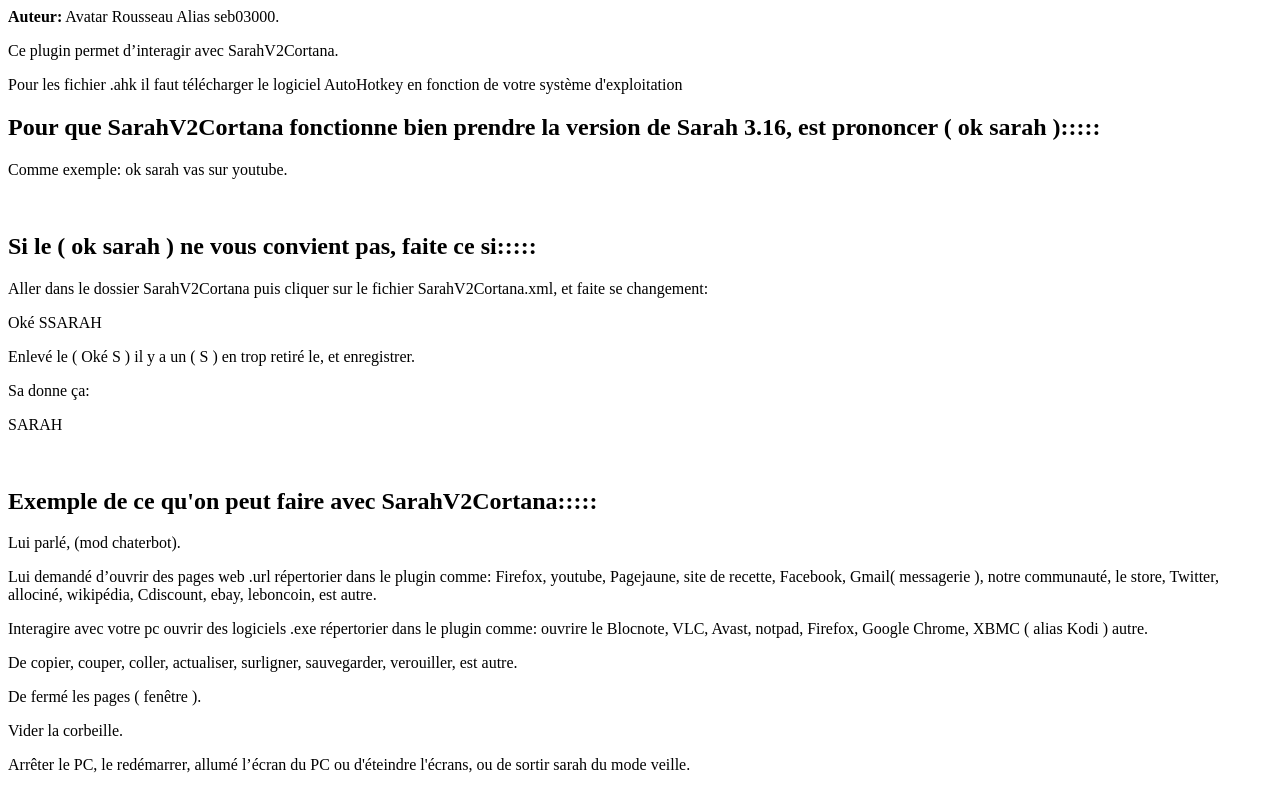
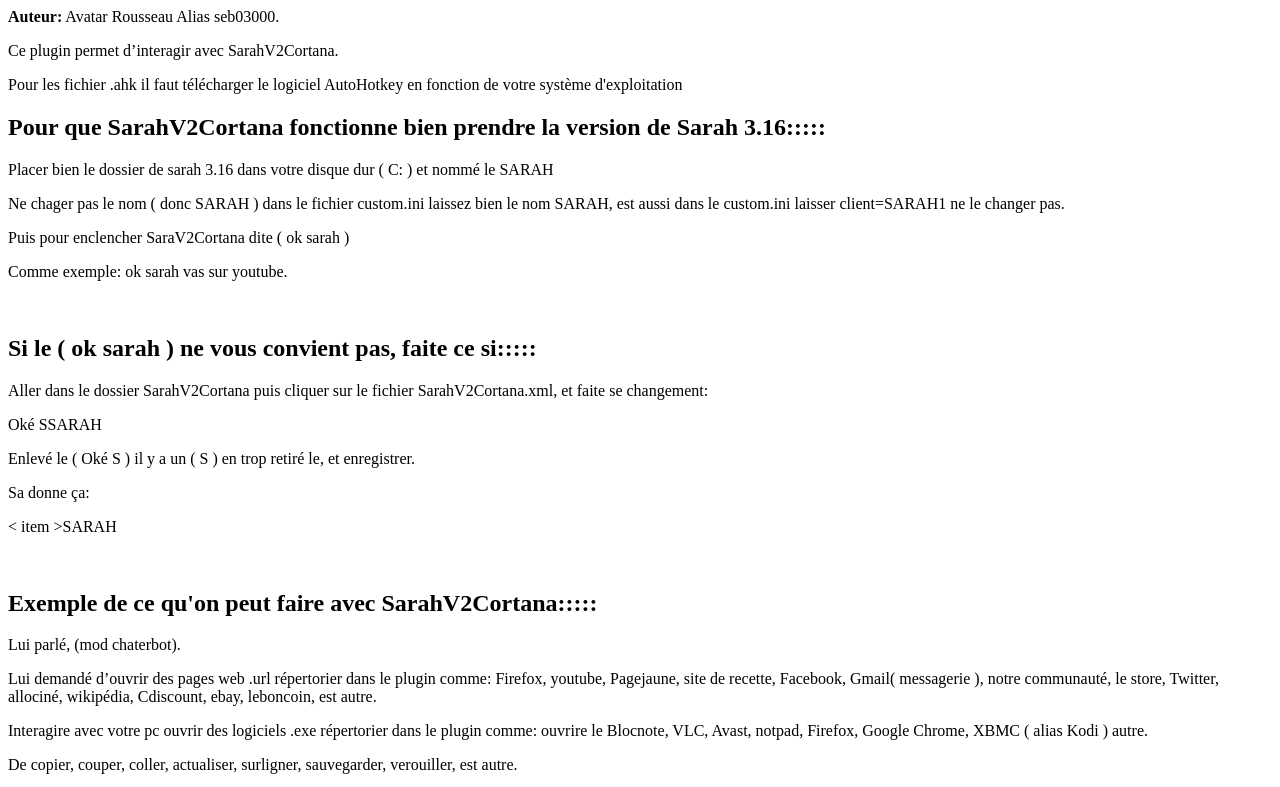
Before and after one commit to DarkBest71/SarahV2Cortana, a plain HTML site: page SarahV2Cortana/index.html in a window 1280 px wide. Shown: the top 787 px of the page. Drawn offline with Linux system fonts and the light colour scheme.

Commit message:
Update index.html

```diff
--- a/SarahV2Cortana/index.html
+++ b/SarahV2Cortana/index.html
@@ -8,7 +8,10 @@
 <p>Ce plugin permet d’interagir avec SarahV2Cortana.<br>
 <p>Pour les fichier .ahk il faut télécharger le logiciel AutoHotkey en fonction de votre système d'exploitation<br>
 
-<h2>Pour que SarahV2Cortana fonctionne bien prendre la version de Sarah 3.16, est prononcer ( ok sarah ):::::</h2>
+<h2>Pour que SarahV2Cortana fonctionne bien prendre la version de Sarah 3.16:::::</h2>
+<p>Placer bien le dossier de sarah 3.16 dans votre disque dur ( C: ) et nommé le SARAH<br>
+<p>Ne chager pas le nom ( donc SARAH ) dans le fichier custom.ini laissez bien le nom SARAH, est aussi dans le custom.ini laisser client=SARAH1 ne le changer pas.<br>
+<p>Puis pour enclencher SaraV2Cortana dite  ( ok sarah ) <br>
 <p>Comme exemple: ok sarah vas sur youtube.<br>
 
 <p><br>
@@ -17,7 +20,7 @@
 <p><item>Oké SSARAH</item><br>
 <p>Enlevé le ( Oké S ) il y a un ( S ) en trop retiré le, et enregistrer.<br>
 <p>Sa donne ça:<br>
-<p><item>SARAH</item><br>
+<p> < item >SARAH</ item> <br>
 <p><br>
 
 <h2>Exemple de ce qu'on peut faire avec SarahV2Cortana:::::</h2>
```
